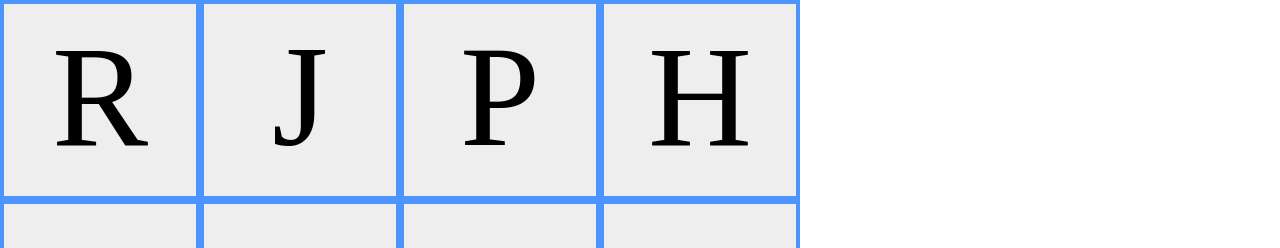
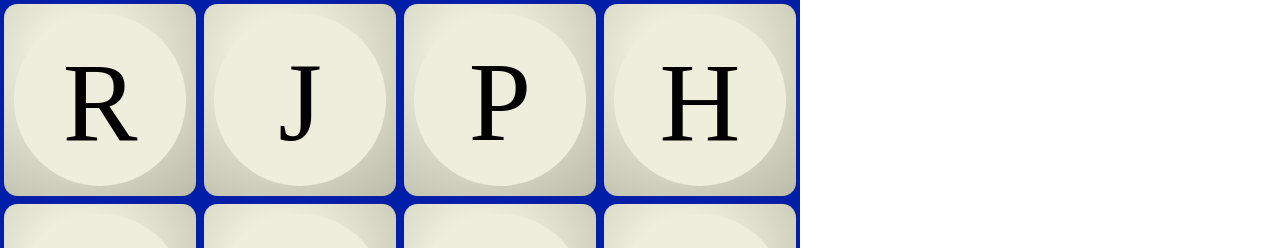
Before and after one commit to putterson/confound, a plain HTML site: page index.html in a window 1280 px wide. Shown: the top 248 px of the page. Drawn offline with nearby package versions, Linux system fonts and the light colour scheme.

Commit message:
Cosmetic changes to board

```diff
--- a/main.css
+++ b/main.css
@@ -19,7 +19,7 @@ button{
 }
 
 #board{
-    background:#4d94ff;
+    background:#001ea8;
     align-self: center;
     flex: 0 1 auto;
     height:100vmin;
@@ -34,17 +34,22 @@ button{
     width: 24%;
     padding-bottom : 24%; /* = width for a 1:1 aspect ratio */
     margin:0.5%;
-    background-color:#EEEEEE;
+    background: radial-gradient(circle at 40% 30%, #FFFFEE, #BBBBAA);
     overflow:hidden;
+    border-radius: 7%;
 }
 
 .die-content {
     position:absolute;
     height:90%; /* = 100% - 2*5% padding */
     width:90%; /* = 100% - 2*5% padding */
-    padding: 5%;
-    font-size: 18vmin;
+    margin: 5%;
+    font-size: 14vmin;
     text-align:center;
+    line-height: 22vmin;
+    background-color:#EEEEDD;
+    border-radius: 50%;
+    overflow: hidden;
 }
 
 #controls{
--- a/main.js
+++ b/main.js
@@ -18,7 +18,7 @@ var diceSets = {
     "ELPSTU",
     "GILRUW"
   ],
-  new: [
+  modern: [
     "AAEEGN",
     "ABBJOO",
     "ACHOPS",
```
